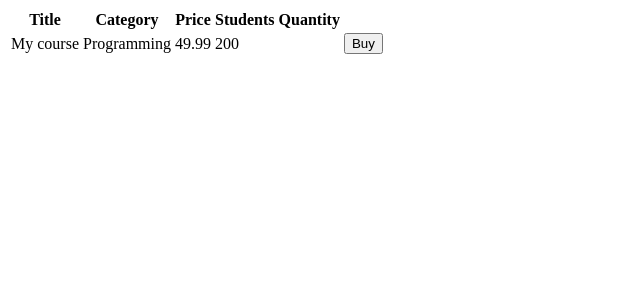
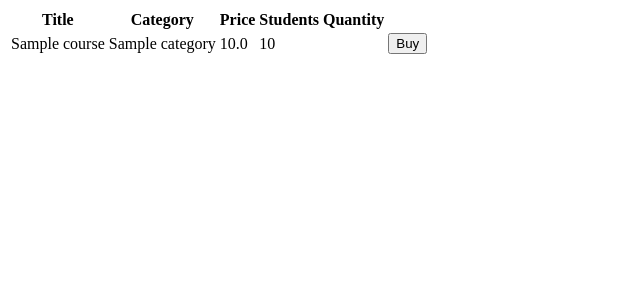
Before and after one commit to DaryaSt22/ProgrammingCourses, a Django app: page /shop/ in a window 1280 px wide. Shown: the top 300 px of the page, without its empty margins (0-640 px from the left). Run offline with Django 5.2, Linux system fonts and the light colour scheme; tables that the repository leaves empty hold one stand-in row (values such as "Sample post").

Commit message:
was changed templates courses.html

```diff
--- a/shop/templates/courses.html
+++ b/shop/templates/courses.html
@@ -10,11 +10,13 @@
     </thead>
     <tbody>
     <tr>
-        <td>My course</td>
-        <td>Programming</td>
-        <td>49.99</td>
-        <td>200</td>
+        {% for course in courses %}
+        <td>{{ course.title }}</td>
+        <td>{{ course.category }}</td>
+        <td>{{ course.price }}</td>
+        <td>{{ course.students_qty }}</td>
         <td><button>Buy</button></td>
     </tr>
+        {% endfor %}
     </tbody>
 </table>
--- a/shop/views.py
+++ b/shop/views.py
@@ -5,4 +5,4 @@ from .models import Course
 
 def index(request):
     courses = Course.objects.all()
-    return render(request, 'courses.html')
+    return render(request, 'courses.html', {'courses': courses})
```
